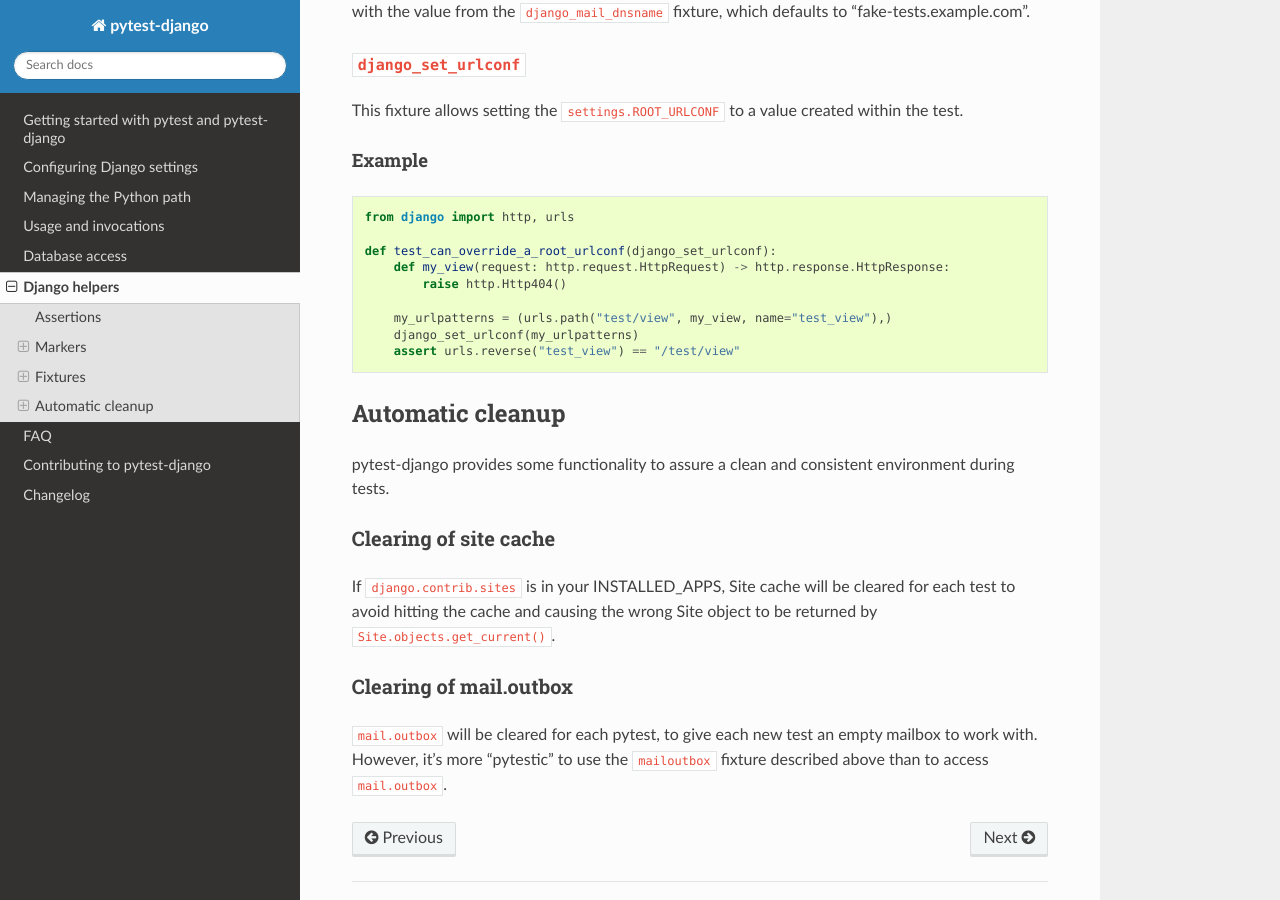
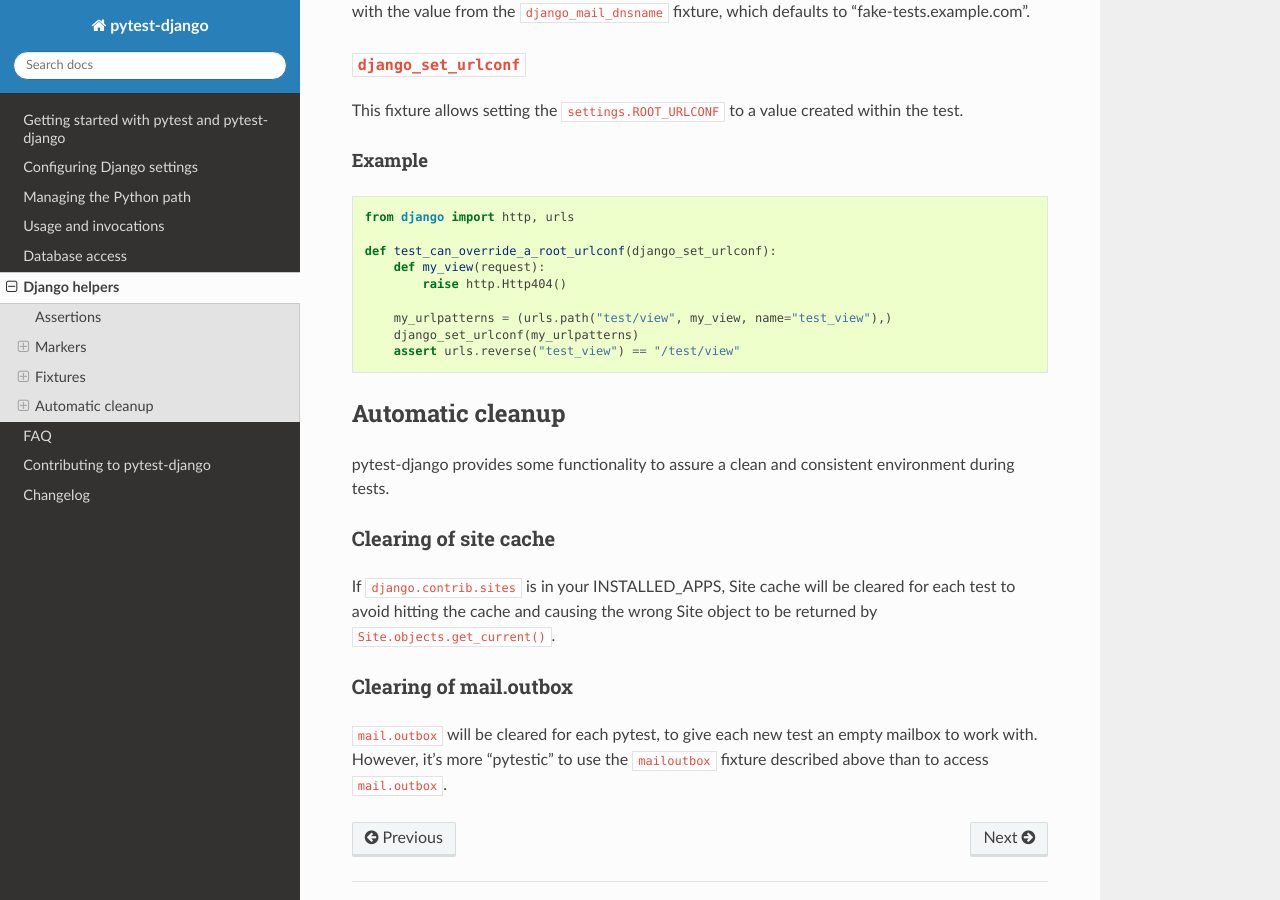
Before and after one commit to pytest-dev/pytest-django, a Sphinx documentation site: the page built from docs/helpers.rst, in a window 1280 px wide and 900 px high, scrolled down 11212 px. Built offline with Sphinx 7.4.7 and the Read the Docs theme 2.0.0, drawn with Linux system fonts in a browser that asks for light colours; cross-references to code outside the pages are shown as plain code.

Commit message:
Update docs/helpers.rst
Co-authored-by: Adam Johnson <me@adamj.eu>

```diff
--- a/docs/helpers.rst
+++ b/docs/helpers.rst
@@ -542,7 +542,7 @@
     from django import http, urls
 
     def test_can_override_a_root_urlconf(django_set_urlconf):
-        def my_view(request: http.request.HttpRequest) -> http.response.HttpResponse:
+        def my_view(request):
             raise http.Http404()
 
         my_urlpatterns = (urls.path("test/view", my_view, name="test_view"),)
```
